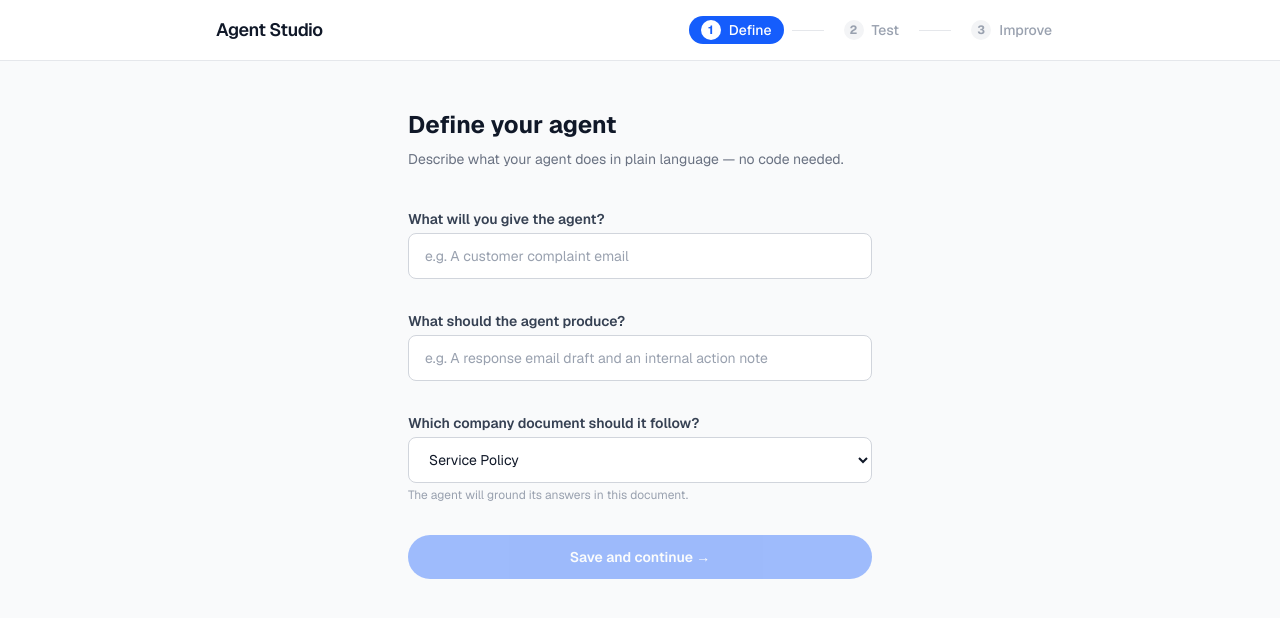
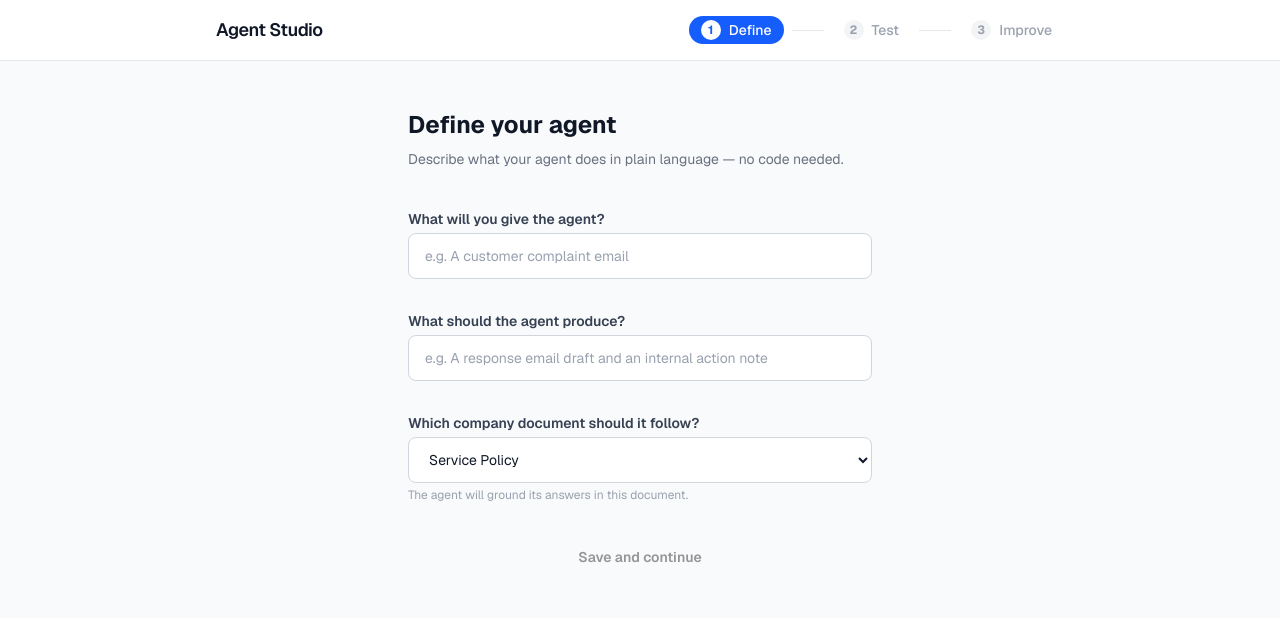
Before and after one commit to kamper83-stack/bob-agent-builder, a Next.js app in the folder app/: page /define in a window 1280 px wide. Shown: the top 618 px of the page. Built offline with nearby package versions, Linux system fonts and the light colour scheme.

Commit message:
fix(define): add missing dark:text-gray-100 on h1, use semantic button token
- h1: add dark:text-gray-100 (low priority fix from review)
- Save button: rounded-md bg-text-primary (not rounded-full bg-blue-600)
  aligns with the design-buttons token work

Addresses review feedback on PR #18."

```diff
--- a/app/app/define/page.tsx
+++ b/app/app/define/page.tsx
@@ -118,9 +118,9 @@ export default function DefinePage() {
         <button
           onClick={handleSave}
           disabled={!isValid}
-          className="w-full rounded-full bg-blue-600 px-6 py-3 text-sm font-semibold text-white transition-colors hover:bg-blue-700 disabled:opacity-40 disabled:cursor-not-allowed"
+          className="w-full rounded-md bg-text-primary px-6 py-3 text-sm font-semibold text-surface transition-opacity hover:opacity-80 disabled:opacity-40 disabled:cursor-not-allowed"
         >
-          Save and continue →
+          Save and continue
         </button>
       </div>
     </div>
```
